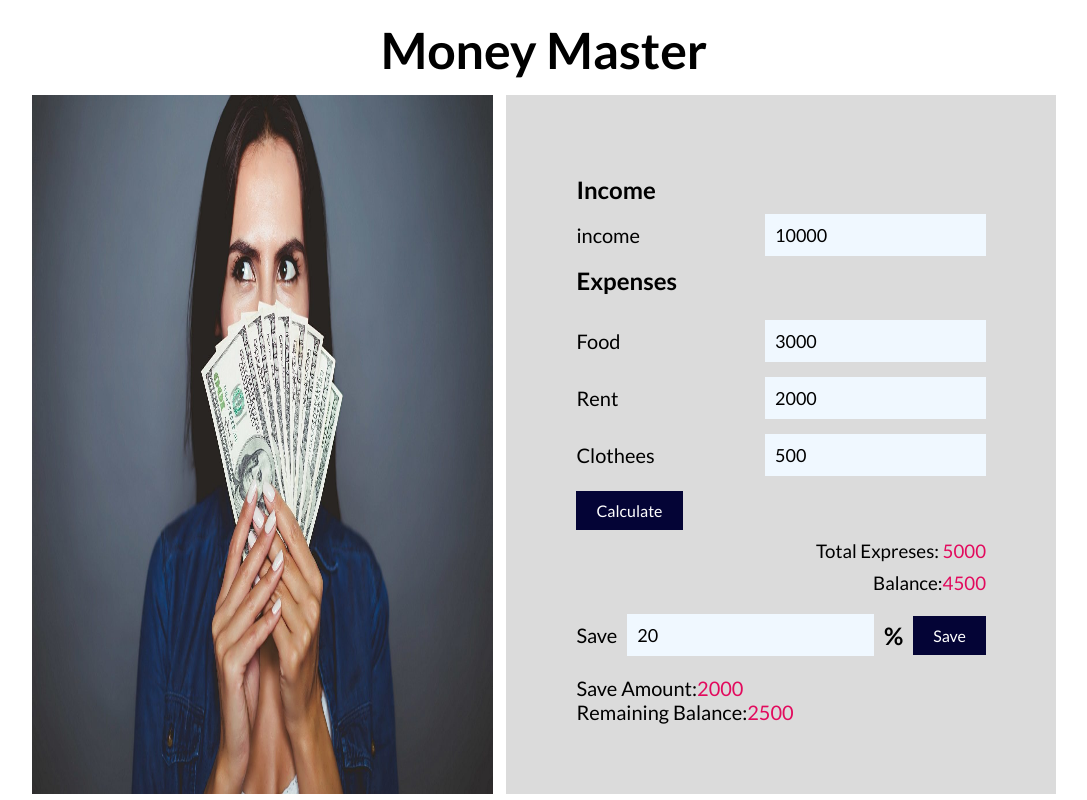
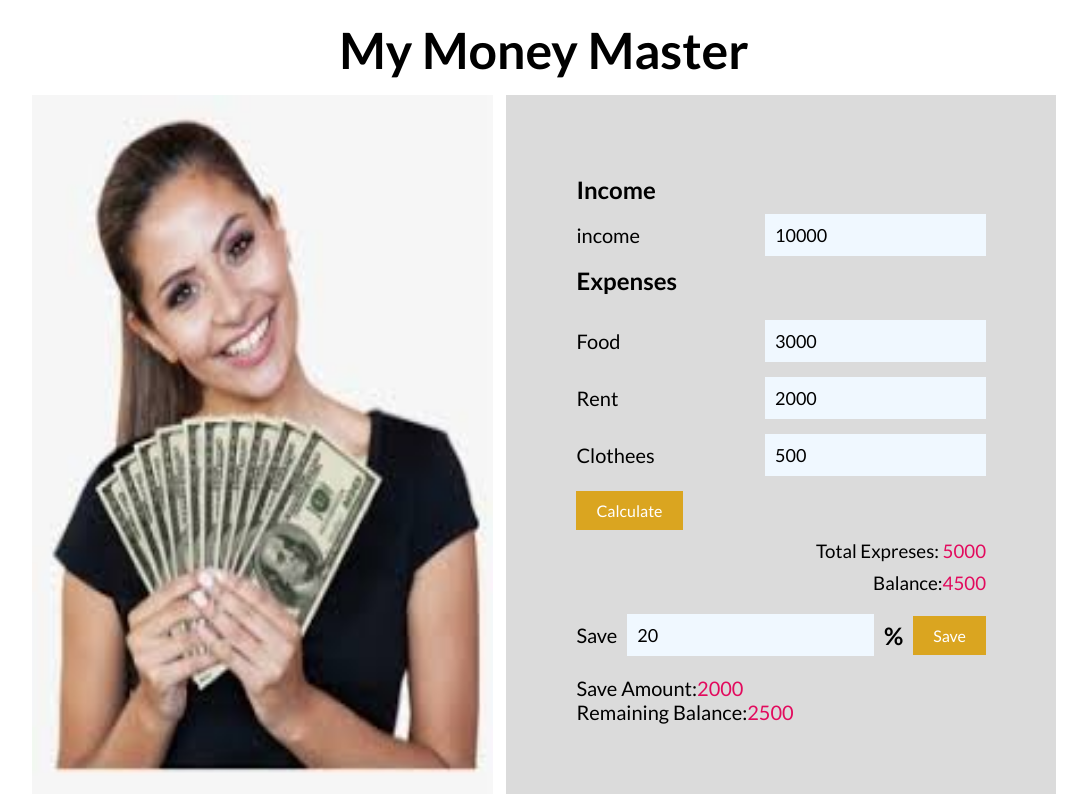
Before and after one commit to Yasinarafat04/money-master, a plain HTML site: page index.html in a window 1280 px wide. Shown: the whole page, without its empty margins (96-1183 px from the left). Drawn offline with Linux system fonts and the light colour scheme.

Commit message:
my commit

```diff
--- a/css/style.css
+++ b/css/style.css
@@ -9,6 +9,7 @@
     margin: 0 auto;
     display: flex;
     justify-content: space-between;
+    flex-wrap: wrap;
 }
 .box{
     width: 45%;
@@ -56,7 +57,7 @@
 }
 button{
     padding: 10px 20px;
-    background-color: #040436;
+    background-color: goldenrod;
     border: none;
     color: white;
     font-size: 16px;
--- a/index.html
+++ b/index.html
@@ -1,5 +1,6 @@
 <!DOCTYPE html>
 <html lang="en">
+
 <head>
     <meta charset="UTF-8">
     <meta http-equiv="X-UA-Compatible" content="IE=edge">
@@ -7,14 +8,15 @@
     <title>Monthly Expenses</title>
     <link rel="stylesheet" href="css/style.css">
 </head>
+
 <body>
 
     <section class="main">
-        <h1 class="heading-title">Money Master</h1>
+        <h1 class="heading-title">My Money Master</h1>
 
         <div class="box-container">
             <div class="box">
-                <img src="images/cash-money.jpg" alt="">
+                <img src="images/images.jpg" alt="">
             </div>
 
             <div class="box box2">
@@ -55,7 +57,8 @@
 
                 <div class="save">
                     <p>Save</p>
-                <input type="number" id="persent" value="20"> <h1>%</h1> <button id="save">Save</button>
+                    <input type="number" id="persent" value="20">
+                    <h1>%</h1> <button id="save">Save</button>
                 </div>
 
                 <p>Save Amount:<span id="save-amount">2000</span></p>
@@ -81,4 +84,5 @@
     <!-- javascript code link  -->
     <script src="js/app.js"></script>
 </body>
+
 </html>
```
Also changed, not shown: images/images.jpg (added). Lines whose indentation alone changed are shown as unchanged.
